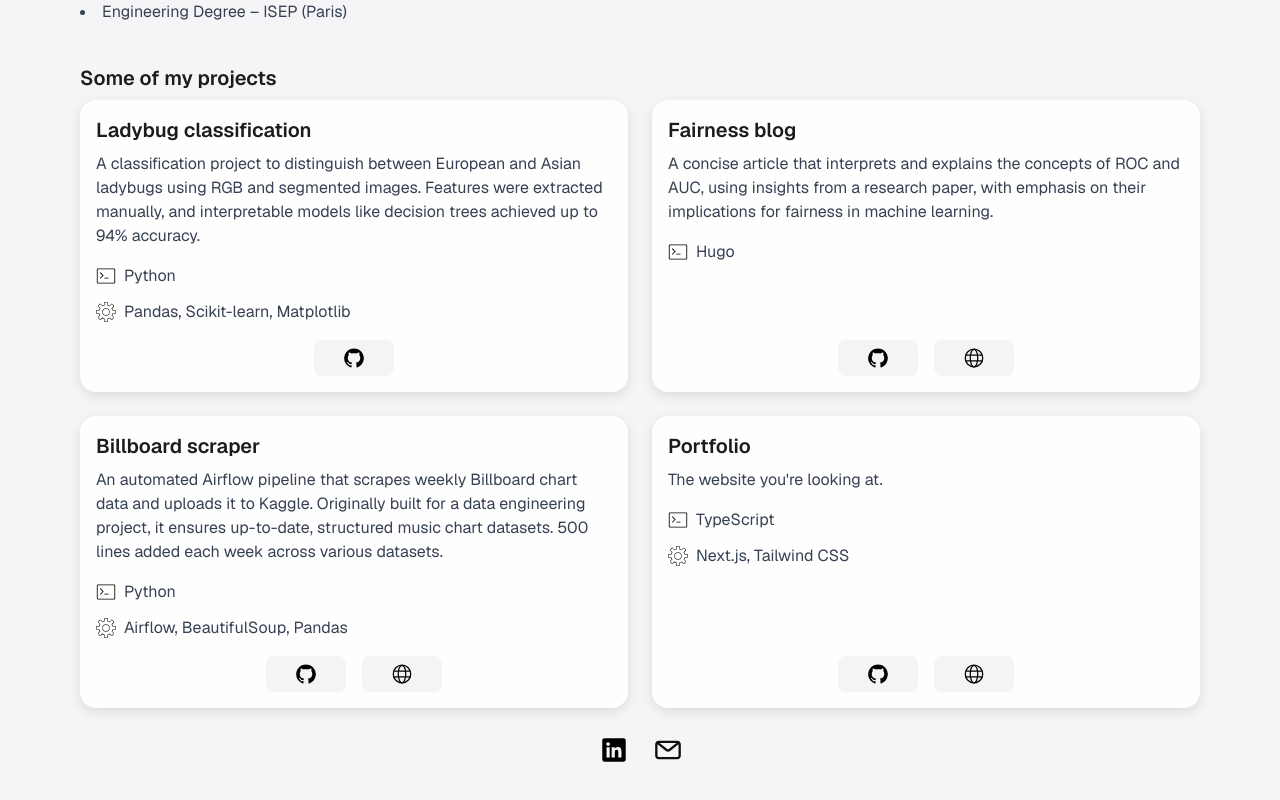
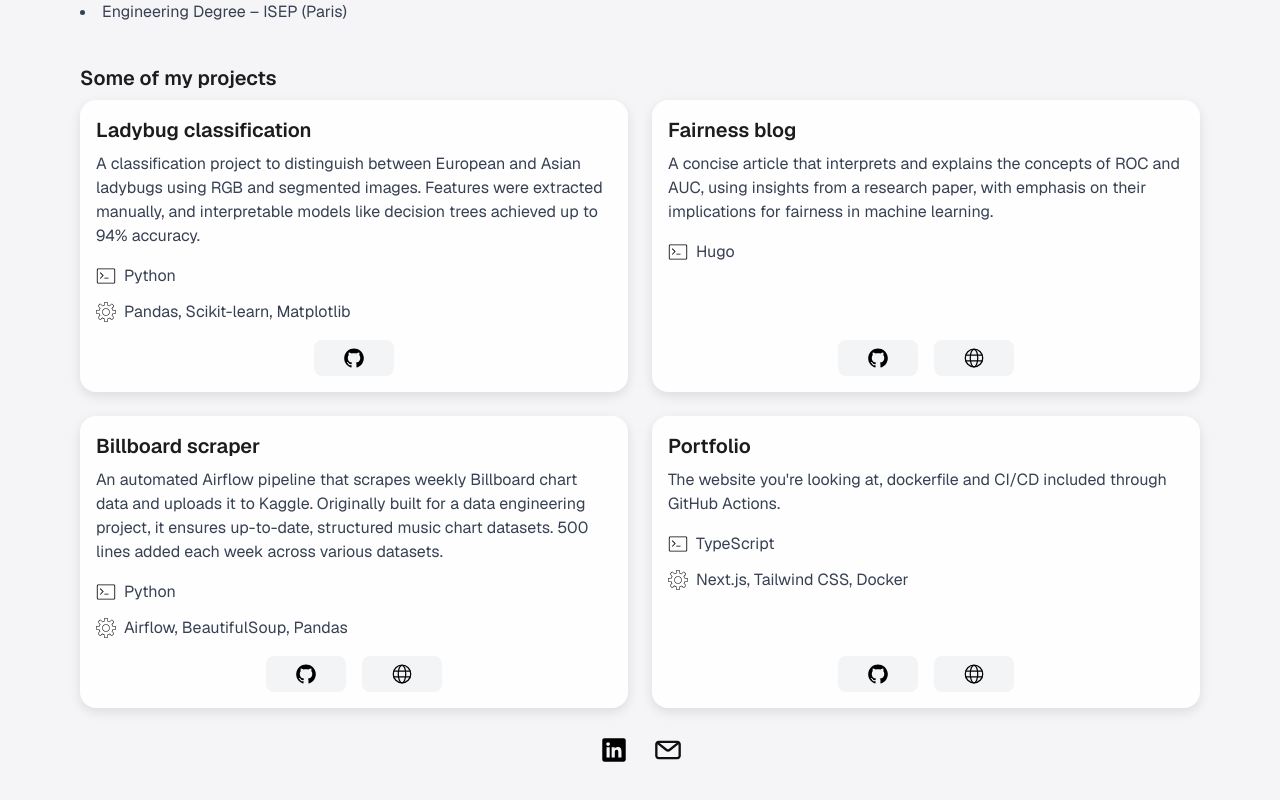
Before and after one commit to godefroylmb/Portfolio, a Next.js app: page / in a window 1280 px wide. Shown: the part 624-1424 px from the top of the page. Built offline with nearby package versions, Linux system fonts and the light colour scheme.

Commit message:
Updated portfolio description

```diff
--- a/src/app/page.tsx
+++ b/src/app/page.tsx
@@ -37,11 +37,11 @@ export default function Home() {
           />
           <Card
             name="Portfolio"
-            description="The website you're looking at."
+            description="The website you're looking at, dockerfile and CI/CD included through GitHub Actions."
             githubUrl="https://github.com/godefroylmb/Portfolio"
             websiteUrl="https://godefroy.ovh"
             language="TypeScript"
-            stack="Next.js, Tailwind CSS"
+            stack="Next.js, Tailwind CSS, Docker"
           />
         </div>
       </main>
```
